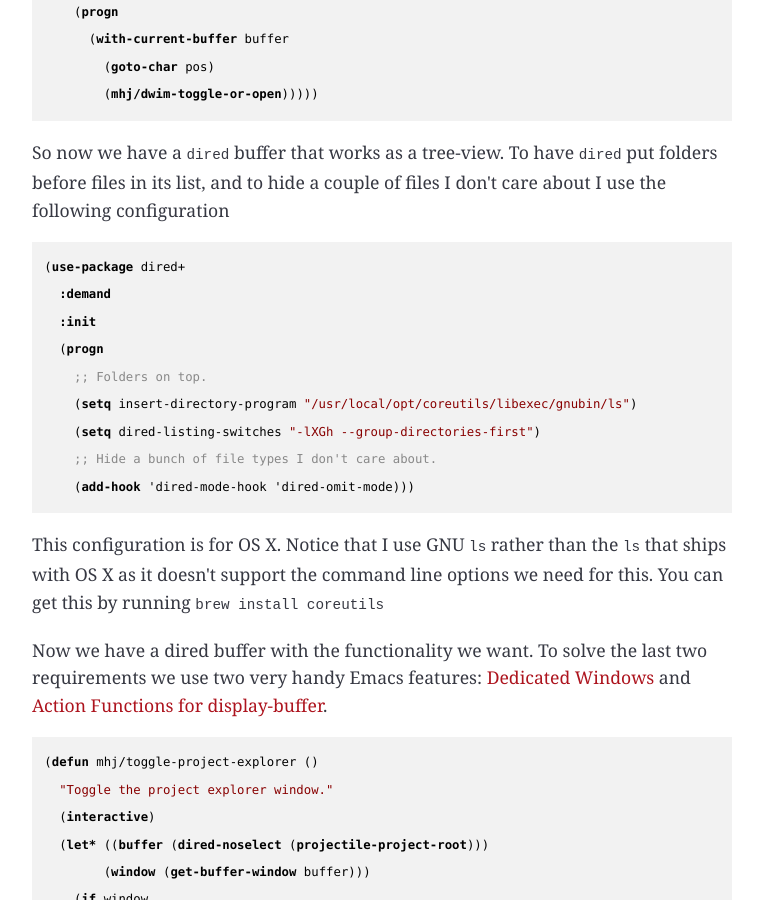
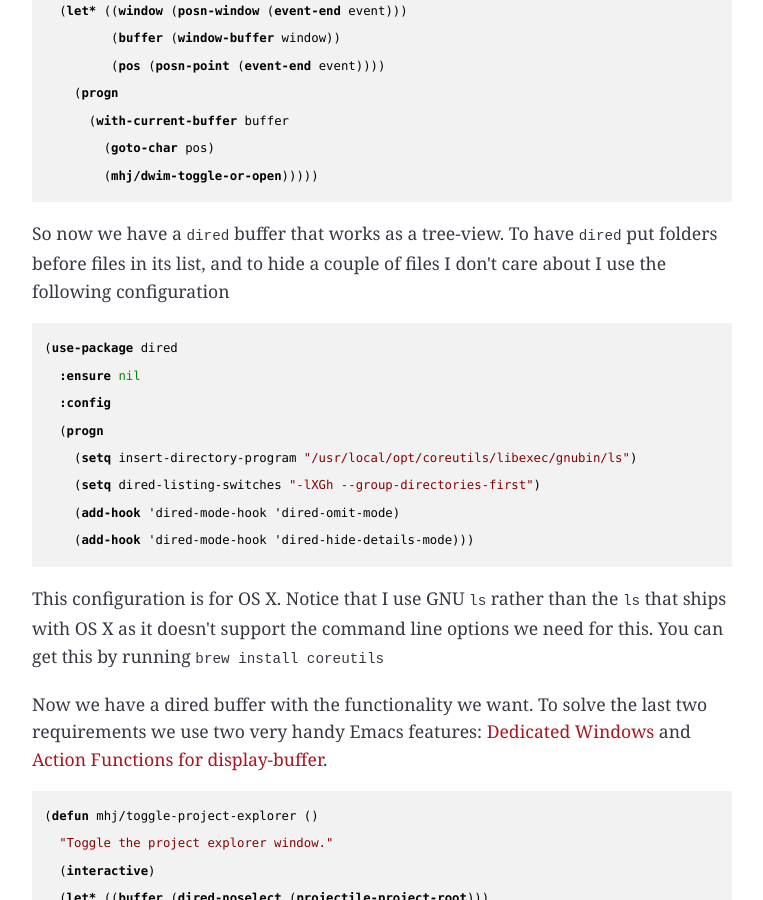
Before and after one commit to mads-hartmann/blog.mads-hartmann.com, a Jekyll site: the page built from _posts/2016-05-12-emacs-tree-view.html, in a window 1280 px wide and 900 px high, scrolled down 2481 px. Shown: the whole window, without its empty margins (258-1021 px from the left). Built offline with Jekyll 4.4.1, drawn with Linux system fonts in a browser that asks for light colours; nearby versions of some CDN libraries; comment, search, counter and statistics services are not loaded.

Commit message:
Update screenshot and remove reference to diredp

```diff
--- a/_posts/2016-05-12-emacs-tree-view.html
+++ b/_posts/2016-05-12-emacs-tree-view.html
@@ -116,15 +116,14 @@ files I don't care about I use the following configuration
 
 <div class="org-src-container">
 
-<pre class="src src-elisp">(use-package dired+
-  :demand
-  :init
+<pre class="src src-elisp">(use-package dired
+  :ensure nil
+  :config
   (progn
-    ;; Folders on top.
     (setq insert-directory-program "/usr/local/opt/coreutils/libexec/gnubin/ls")
     (setq dired-listing-switches "-lXGh --group-directories-first")
-    ;; Hide a bunch of file types I don't care about.
-    (add-hook 'dired-mode-hook 'dired-omit-mode)))
+    (add-hook 'dired-mode-hook 'dired-omit-mode)
+    (add-hook 'dired-mode-hook 'dired-hide-details-mode)))
 </pre>
 </div>
 
```
Also changed, not shown: _org/_posts/2016-05-12-emacs-tree-view.org (+5 -6 lines), images/emacs-tree-viewer.png. Lines whose indentation alone changed are shown as unchanged.
